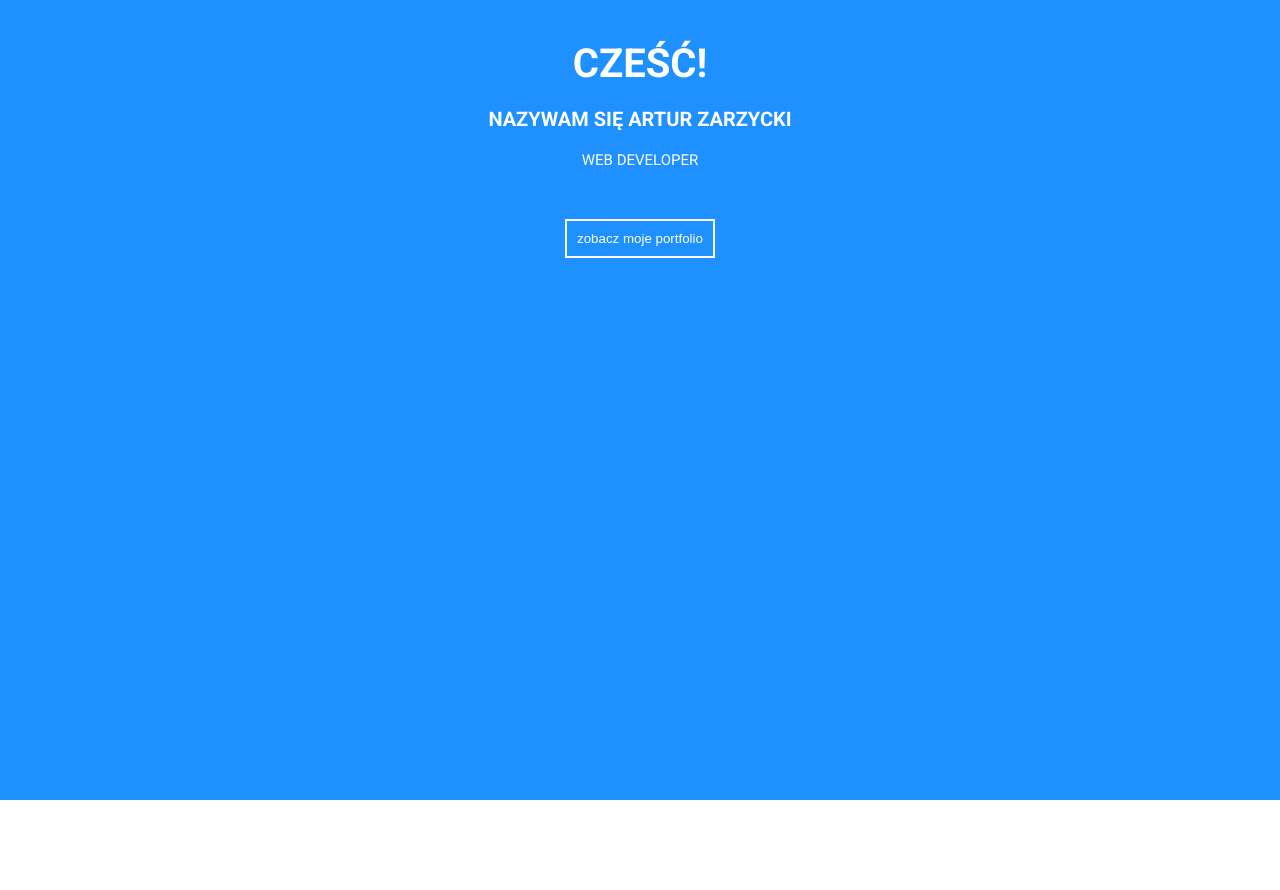
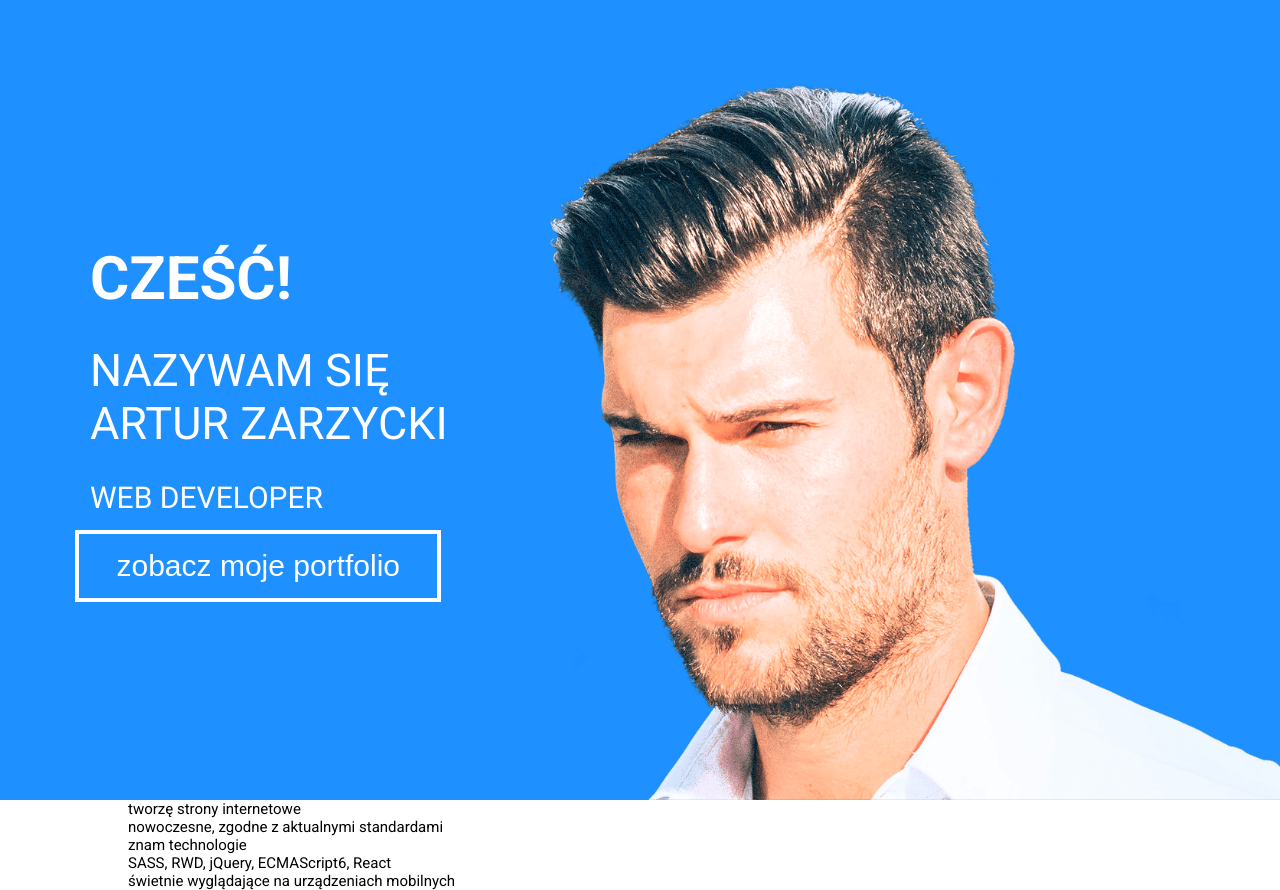
Before and after one commit to artoniaz/About-Me, a plain HTML site: page index.html in a window 1280 px wide. Before the commit the page ends 800 px from the top, so only its background shows below. Drawn offline with Linux system fonts and the light colour scheme.

Commit message:
postępy w projekcie

```diff
--- a/CSS/header.css
+++ b/CSS/header.css
@@ -1,38 +1,95 @@
 header {
+    position: relative;
+    height: 100vh;
     background-color: dodgerblue;
-    height: 100vh;
+    text-align: center;
+    font-size: 3rem;
+    text-transform: uppercase;
+    color: #ffffff;
 }
 
-.headerText{
-    text-align: center;
+header .headerText > *  {
+    padding: 1rem;
 }
 
-.headerText p {
-    text-transform: uppercase;
+header p:nth-child(1) {
+    font-weight: 900;
+    font-size: 4rem;
+    padding-top: 3rem;
+}
+
+header p:nth-child(3) {
+    font-size: 2rem;
+}
+
+header button {
+    background-color: transparent;
     color: white;
-    padding: 1rem;
+    border: 2px solid white;
+}
+
+header img {
+    height: 50%;
+    position: absolute;
+    bottom: 0;
+    right: 0;
+}
+
+@media all and (min-width: 736px) and (orientation: landscape) {
+    html {
+        font-size: 12px;
+    }
+
+    header img {
+        height: 55%;
+    }
+}
+
+@media all and (min-width: 768px) and (orientation: portrait) {
+    html {
+        font-size: 16px;
+    }
+
+    header button {
+        border: 4px solid white;
+        padding: 1rem 1.5rem;
+        font-size: 2rem;
+    }
+
+    header img {
+        height: 55%;
+    }
 
 }
 
-.headerText p:nth-child(1){
-    font-size: 4rem;
-    font-weight: 900;
-    padding-top: 4rem;
+@media all and (min-width: 1024px) and (orientation: landscape){
+   html{
+       font-size: 15px;
+   }
+
+    header{
+    display: flex;
+    justify-content: left;
+    text-align: left;
+    align-items: center;
+    padding-left: 5rem;
+    }
+    header .headerText button{
+        border: 4px solid white;
+        font-size: 2rem;
+        padding: 1rem 2.5rem;
+    }
+    header img {
+        height: 70%;
+    }
 }
-
-.headerText p:nth-child(2){
-    font-size: 2rem;
-    font-weight: 900;
+@media all and (min-width: 1024px) and (orientation: portrait) {
+    html {
+        font-size: 20px;
+    }
 }
-
-.headerText p:nth-child(3){
-    font-size: 1.5rem;
+@media all and (min-width: 1200px) {
+    header img {
+        height: 90%;
+    }
 }
-
-header button{
-    color: white;
-    border: 2px solid white;
-    background-color: rgba(0,0,0,0);
-    padding: 1rem;
-    margin-top: 4rem;
-}
--- a/index.html
+++ b/index.html
@@ -10,14 +10,30 @@
 <body>
 <header class="mainContainer">
     <div class="headerText">
-        <div>
-            <p>cześć!</p>
-            <p>nazywam się artur zarzycki</p>
-            <p>web developer</p>
-        </div>
+        <p>cześć!</p>
+        <p>nazywam się</br> artur zarzycki</p>
+        <p>web developer</p>
         <button>zobacz moje portfolio</button>
     </div>
-    <div class="faceImg"></div>
+    <img src="./Images/photo1.png" alt="zdjęcie twarzy">
 </header>
+
+
+<section class="container technologySection">
+    <p>tworzę strony internetowe</p>
+    <div>
+        <div>
+            <div class="img technologiesIMG"></div>
+            <div class="img programmingImg"></div>
+            <div class="img rwdImg"></div>
+        </div>
+        <div>
+            <p>nowoczesne, zgodne z aktualnymi standardami</p>
+            <p>znam technologie</p>
+            <p>SASS, RWD, jQuery, ECMAScript6, React</p>
+            <p>świetnie wyglądające na urządzeniach mobilnych</p>
+        </div>
+    </div>
+</section>
 </body>
 </html>
--- a/style.css
+++ b/style.css
@@ -1,2 +1,3 @@
 @import "./CSS/reset.css";
 @import "./CSS/header.css";
+@import "./CSS/sectionTechnology.css";
```
Also changed, not shown: CSS/sectionTechnology.css (added), Images/kisspng-leonardo-dicaprio-django-unchained-film-producer-a-brad-pitt-5acbadb732adf9.0632656915232977192076.jpg (deleted), Images/rsz_40506427_315392402591194_1837889159625179136_n.jpg (deleted), Images/services1.png (added), Images/technology-1283624_1920.jpg (added).
